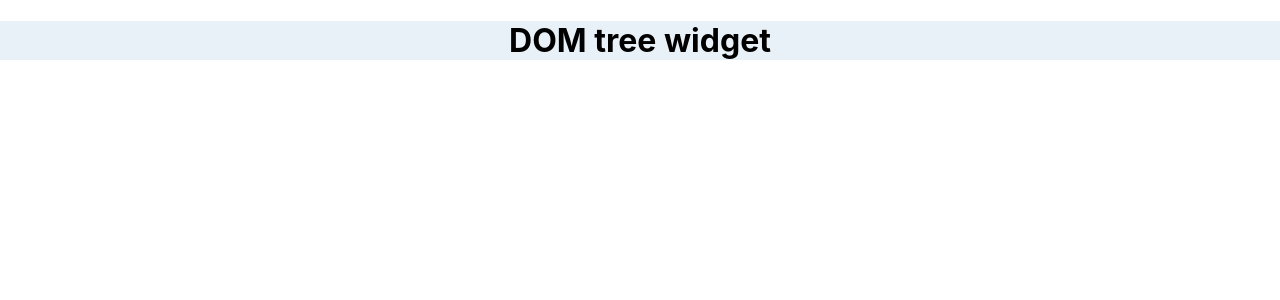
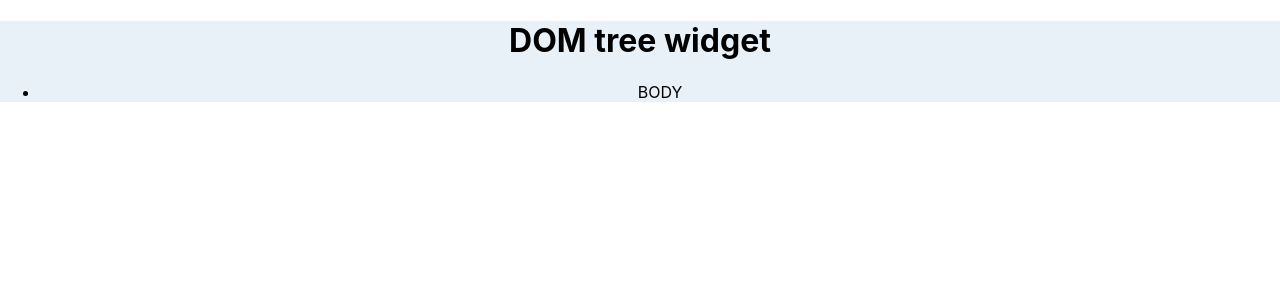
Before and after one commit to DelFlumen/DOM-widget, a React (Create React App) app in the folder dom-widget/: page / in a window 1280 px wide. Shown: the top 300 px of the page. Built offline with nearby package versions, Linux system fonts and the light colour scheme.

Commit message:
feat: display parent DOM

```diff
--- a/dom-widget/src/App.tsx
+++ b/dom-widget/src/App.tsx
@@ -1,16 +1,49 @@
-import React from 'react';
-import logo from './logo.svg';
+import {useEffect, useState, useCallback} from 'react';
 import './App.css';
 
+type Node = { tag: string; attributes: NamedNodeMap; children: Node[] | null; } | null;
+
 function App() {
-  // console.log(window.parent.document);
+  const [tree, setTree] = useState<Node>(null);
   window.parent.postMessage({message: 'Hello world'}, "*");
+
+  const handleGetDOM = useCallback((event: MessageEvent<any>) => {
+    const generateDOMTree = (node: HTMLElement | Element | null) => {
+      if (!node) return null;
+      const children: Node[] = Array.from(node.children).map((child) => generateDOMTree(child));
+
+      return {tag: node.tagName, attributes: node.attributes, children};
+    }
+
+    const parser = new DOMParser();
+    const doc = parser.parseFromString(event.data.parentDocument, 'text/html');
+    console.log({doc})
+
+    //remove iframeElem from parent html copy
+    const iframeElem = doc.querySelector('iframe');
+    if (iframeElem) {
+      iframeElem.parentNode?.removeChild(iframeElem);
+    }
+
+    const generatedTree = generateDOMTree(doc.querySelector('body'));
+
+    setTree(generatedTree);
+  }, []);
+
+  useEffect(() => {
+    window.addEventListener('message', handleGetDOM, false);
+
+    return () => {
+      window.removeEventListener('message', handleGetDOM, false);
+    }
+  }, []);
+console.log(tree);
 
   // window.addEventListener('message', function(event) {
   //   // if(event.origin === 'http://localhost/3000')
   //   // {
   //     // alert('Received message: ' + event.data.message);
-  //     console.log(event.data)
+  //     console.log(event.data);
   //   // }
   //   // else
   //   // {
@@ -18,9 +51,26 @@ function App() {
   //   // }
   // }, false);
 
+  const highlightNode = (node: Node) => {
+    window.parent.postMessage({type: 'highlightNode', tagName: node?.tag, attributes: node?.attributes}, '*');
+  }
+
+  const renderParentDOM = (tree: Node) => {
+    if (!tree) return null;
+
+    return (
+    <ul>
+      <li key={tree.tag} onMouseEnter={() => highlightNode(tree)}>
+        {tree.tag}
+        {tree.children && tree.children.map(child => renderParentDOM(child))}
+      </li>
+    </ul>)
+   }
+
   return (
     <div className="App">
       <h1>DOM tree widget</h1>
+      {tree && renderParentDOM(tree)}
     </div>
   );
 }
```
